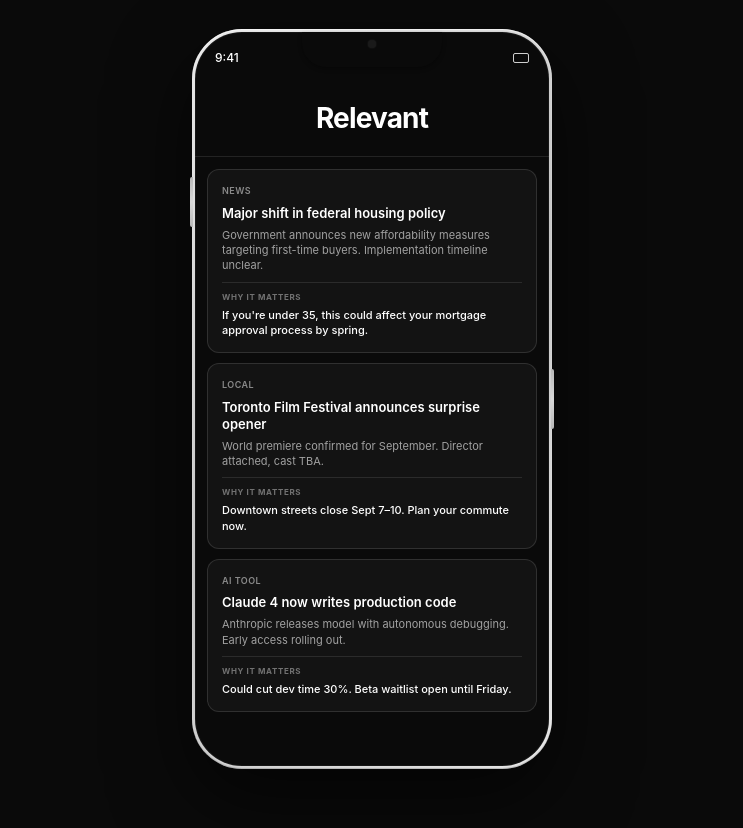
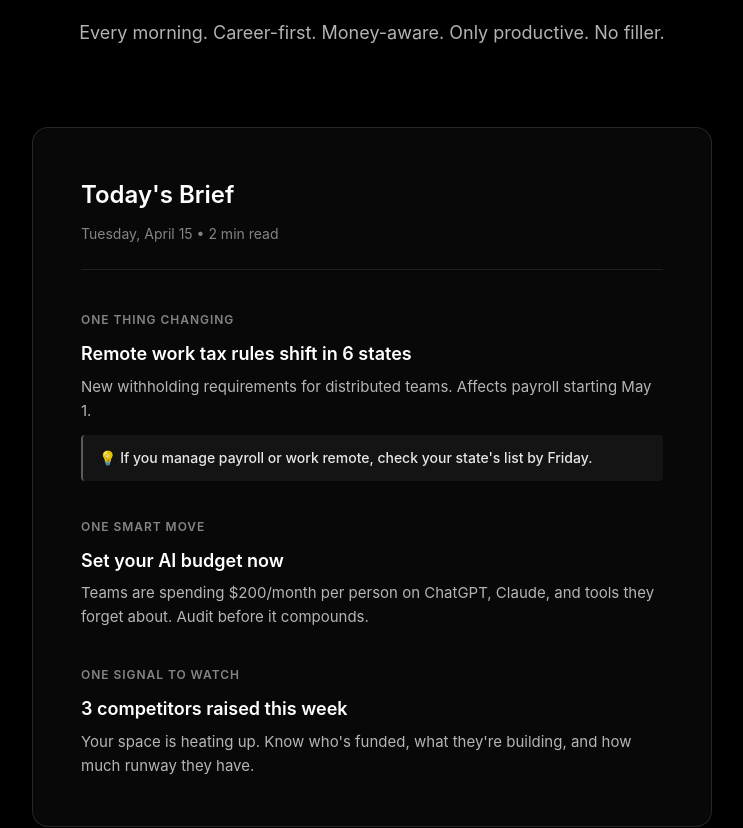
Before and after one commit to relevantapp/Relevant-App-Website, a Next.js app: page / in a window 1280 px wide. Shown: the part 1120-1948 px from the top of the page, without its empty margins (268-1011 px from the left). Built offline with nearby package versions, Linux system fonts and the light colour scheme.

Commit message:
Major redesign: Add Daily Brief section, You should know section, rewrite How It Works, change bg to pure black

```diff
--- a/src/app/globals.css
+++ b/src/app/globals.css
@@ -29,7 +29,7 @@ body {
 
 body {
   color: #fff;
-  background: #0a0a0a;
+  background: #000;
   line-height: 1.6;
 }
 
--- a/src/app/page.tsx
+++ b/src/app/page.tsx
@@ -196,6 +196,88 @@ export default function Home() {
           </div>
         </section>
 
+        {/* Daily Brief Preview */}
+        <section className="section" style={{ paddingTop: '120px', paddingBottom: '120px', background: '#000' }}>
+          <div className="container">
+            <div style={{ maxWidth: '980px', margin: '0 auto' }}>
+              <div style={{ textAlign: 'center', marginBottom: '80px' }}>
+                <p style={{ fontSize: '13px', fontWeight: 600, letterSpacing: '0.1em', opacity: 0.5, marginBottom: '20px' }}>DAILY BRIEF</p>
+                <h2 style={{ fontSize: '48px', fontWeight: 700, marginBottom: '20px', letterSpacing: '-0.03em' }}>
+                  Your 2-minute brief
+                </h2>
+                <p style={{ fontSize: '18px', opacity: 0.7, maxWidth: '600px', margin: '0 auto' }}>
+                  Every morning. Career-first. Money-aware. Only productive. No filler.
+                </p>
+              </div>
+
+              {/* Brief Preview Card */}
+              <div style={{
+                maxWidth: '680px',
+                margin: '0 auto',
+                background: 'rgba(255, 255, 255, 0.03)',
+                border: '1px solid rgba(255, 255, 255, 0.12)',
+                borderRadius: '16px',
+                padding: '48px',
+                boxShadow: '0 20px 60px rgba(0, 0, 0, 0.4)'
+              }}>
+                {/* Brief Header */}
+                <div style={{ marginBottom: '40px', paddingBottom: '24px', borderBottom: '1px solid rgba(255, 255, 255, 0.1)' }}>
+                  <h3 style={{ fontSize: '24px', fontWeight: 600, marginBottom: '8px' }}>Today&apos;s Brief</h3>
+                  <p style={{ fontSize: '14px', opacity: 0.5 }}>Tuesday, April 15 • 2 min read</p>
+                </div>
+
+                {/* Brief Items */}
+                <div style={{ display: 'flex', flexDirection: 'column', gap: '36px' }}>
+                  <div>
+                    <p style={{ fontSize: '12px', fontWeight: 600, letterSpacing: '0.08em', opacity: 0.5, marginBottom: '12px' }}>ONE THING CHANGING</p>
+                    <h4 style={{ fontSize: '18px', fontWeight: 600, marginBottom: '8px', lineHeight: 1.4 }}>
+                      Remote work tax rules shift in 6 states
+                    </h4>
+                    <p style={{ fontSize: '15px', opacity: 0.7, lineHeight: 1.6, marginBottom: '12px' }}>
+                      New withholding requirements for distributed teams. Affects payroll starting May 1.
+                    </p>
+                    <div style={{
+                      background: 'rgba(255, 255, 255, 0.05)',
+                      borderLeft: '2px solid rgba(255, 255, 255, 0.3)',
+                      padding: '12px 16px',
+                      borderRadius: '4px',
+                      marginTop: '12px'
+                    }}>
+                      <p style={{ fontSize: '14px', fontWeight: 500, opacity: 0.9 }}>
+                        💡 If you manage payroll or work remote, check your state&apos;s list by Friday.
+                      </p>
+                    </div>
+                  </div>
+
+                  <div>
+                    <p style={{ fontSize: '12px', fontWeight: 600, letterSpacing: '0.08em', opacity: 0.5, marginBottom: '12px' }}>ONE SMART MOVE</p>
+                    <h4 style={{ fontSize: '18px', fontWeight: 600, marginBottom: '8px', lineHeight: 1.4 }}>
+                      Set your AI budget now
+                    </h4>
+                    <p style={{ fontSize: '15px', opacity: 0.7, lineHeight: 1.6 }}>
+                      Teams are spending $200/month per person on ChatGPT, Claude, and tools they forget about. Audit before it compounds.
+                    </p>
+                  </div>
+
+                  <div>
+                    <p style={{ fontSize: '12px', fontWeight: 600, letterSpacing: '0.08em', opacity: 0.5, marginBottom: '12px' }}>ONE SIGNAL TO WATCH</p>
+                    <h4 style={{ fontSize: '18px', fontWeight: 600, marginBottom: '8px', lineHeight: 1.4 }}>
+                      3 competitors raised this week
+                    </h4>
+                    <p style={{ fontSize: '15px', opacity: 0.7, lineHeight: 1.6 }}>
+                      Your space is heating up. Know who&apos;s funded, what they&apos;re building, and how much runway they have.
+                    </p>
+                  </div>
+                </div>
+              </div>
+
+              <p style={{ textAlign: 'center', fontSize: '14px', opacity: 0.5, marginTop: '48px' }}>
+                Built for professionals who need to stay sharp without wasting time.
+              </p>
+            </div>
+          </div>
+        </section>
+
         {/* The Feed Preview */}
         <section className="section" style={{ paddingTop: '90px', paddingBottom: '90px' }}>
           <div className="container">
@@ -346,6 +428,111 @@ export default function Home() {
           </div>
         </section>
 
+        {/* You Should Know Section */}
+        <section className="section" style={{ paddingTop: '90px', paddingBottom: '90px' }}>
+          <div className="container">
+            <div style={{ maxWidth: '980px', margin: '0 auto' }}>
+              <div style={{ textAlign: 'center', marginBottom: '60px' }}>
+                <h2 style={{ fontSize: '48px', fontWeight: 700, marginBottom: '16px', letterSpacing: '-0.03em' }}>
+                  Worth knowing today
+                </h2>
+                <p style={{ fontSize: '18px', opacity: 0.7, maxWidth: '600px', margin: '0 auto' }}>
+                  Things you would&apos;ve missed. Now you won&apos;t.
+                </p>
+              </div>
+
+              <div style={{
+                display: 'grid',
+                gridTemplateColumns: 'repeat(auto-fit, minmax(300px, 1fr))',
+                gap: '32px',
+                maxWidth: '980px',
+                margin: '0 auto'
+              }}>
+                {/* Card 1 */}
+                <div style={{
+                  background: 'rgba(255, 255, 255, 0.03)',
+                  border: '1px solid rgba(255, 255, 255, 0.12)',
+                  borderRadius: '12px',
+                  padding: '32px',
+                  transition: 'all 0.3s ease'
+                }}>
+                  <p style={{ fontSize: '11px', fontWeight: 600, letterSpacing: '0.1em', opacity: 0.5, marginBottom: '16px' }}>CITY</p>
+                  <h3 style={{ fontSize: '20px', fontWeight: 600, marginBottom: '12px', lineHeight: 1.3 }}>
+                    Subway delays on Line 1 until Friday
+                  </h3>
+                  <p style={{ fontSize: '15px', opacity: 0.7, lineHeight: 1.6, marginBottom: '16px' }}>
+                    Track work between Union and King. Add 15 minutes to your commute.
+                  </p>
+                  <div style={{
+                    background: 'rgba(255, 255, 255, 0.05)',
+                    borderLeft: '2px solid rgba(255, 255, 255, 0.3)',
+                    padding: '10px 14px',
+                    borderRadius: '4px',
+                    fontSize: '13px',
+                    fontWeight: 500
+                  }}>
+                    💡 Shuttle buses running. Or take King streetcar.
+                  </div>
+                </div>
+
+                {/* Card 2 */}
+                <div style={{
+                  background: 'rgba(255, 255, 255, 0.03)',
+                  border: '1px solid rgba(255, 255, 255, 0.12)',
+                  borderRadius: '12px',
+                  padding: '32px',
+                  transition: 'all 0.3s ease'
+                }}>
+                  <p style={{ fontSize: '11px', fontWeight: 600, letterSpacing: '0.1em', opacity: 0.5, marginBottom: '16px' }}>TECH</p>
+                  <h3 style={{ fontSize: '20px', fontWeight: 600, marginBottom: '12px', lineHeight: 1.3 }}>
+                    GitHub Actions now 2x faster
+                  </h3>
+                  <p style={{ fontSize: '15px', opacity: 0.7, lineHeight: 1.6, marginBottom: '16px' }}>
+                    New runners with better caching. Same price. Available now in all repos.
+                  </p>
+                  <div style={{
+                    background: 'rgba(255, 255, 255, 0.05)',
+                    borderLeft: '2px solid rgba(255, 255, 255, 0.3)',
+                    padding: '10px 14px',
+                    borderRadius: '4px',
+                    fontSize: '13px',
+                    fontWeight: 500
+                  }}>
+                    💡 Switch your workflows this week and cut CI time in half.
+                  </div>
+                </div>
+
+                {/* Card 3 */}
+                <div style={{
+                  background: 'rgba(255, 255, 255, 0.03)',
+                  border: '1px solid rgba(255, 255, 255, 0.12)',
+                  borderRadius: '12px',
+                  padding: '32px',
+                  transition: 'all 0.3s ease'
+                }}>
+                  <p style={{ fontSize: '11px', fontWeight: 600, letterSpacing: '0.1em', opacity: 0.5, marginBottom: '16px' }}>MONEY</p>
+                  <h3 style={{ fontSize: '20px', fontWeight: 600, marginBottom: '12px', lineHeight: 1.3 }}>
+                    Your SaaS bill just went up 12%
+                  </h3>
+                  <p style={{ fontSize: '15px', opacity: 0.7, lineHeight: 1.6, marginBottom: '16px' }}>
+                    Notion, Slack, Figma all announced price increases this month. Check your invoices.
+                  </p>
+                  <div style={{
+                    background: 'rgba(255, 255, 255, 0.05)',
+                    borderLeft: '2px solid rgba(255, 255, 255, 0.3)',
+                    padding: '10px 14px',
+                    borderRadius: '4px',
+                    fontSize: '13px',
+                    fontWeight: 500
+                  }}>
+                    💡 Grandfathered plans expire June 1. Lock in old pricing now.
+                  </div>
+                </div>
+              </div>
+            </div>
+          </div>
+        </section>
+
         {/* How It Works */}
         <section className="section">
           <div className="container">
@@ -353,18 +540,23 @@ export default function Home() {
             <div className="steps-grid">
               <div className="step-card">
                 <div className="step-number">1</div>
-                <h3>Choose your goals</h3>
-                <p>Career growth, stay local, learn daily. Pick what matters.</p>
+                <h3>Tell us about you</h3>
+                <p>Your role, industry, city. Takes 60 seconds.</p>
               </div>
               <div className="step-card">
                 <div className="step-number">2</div>
-                <h3>Choose your city and interests</h3>
-                <p>Toronto tech? Miami founder? We tailor the feed to you.</p>
+                <h3>Pick your direction</h3>
+                <p>Career growth? Money moves? Staying local? You choose.</p>
               </div>
               <div className="step-card">
                 <div className="step-number">3</div>
-                <h3>Daily feed + progress</h3>
-                <p>Read. Learn. Track streaks. Stay consistent.</p>
+                <h3>We tailor your feed</h3>
+                <p>News, tools, events, learning. Built around your life.</p>
+              </div>
+              <div className="step-card">
+                <div className="step-number">4</div>
+                <h3>Get the &quot;why it matters&quot;</h3>
+                <p>Every story explains what it means for you. No guessing.</p>
               </div>
             </div>
           </div>
```
